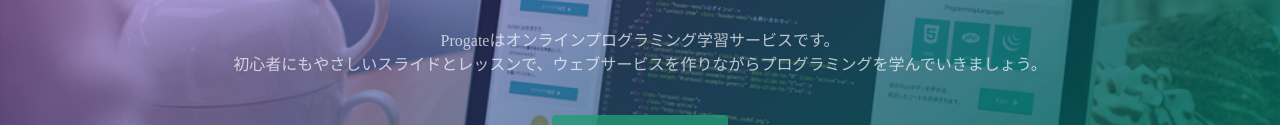
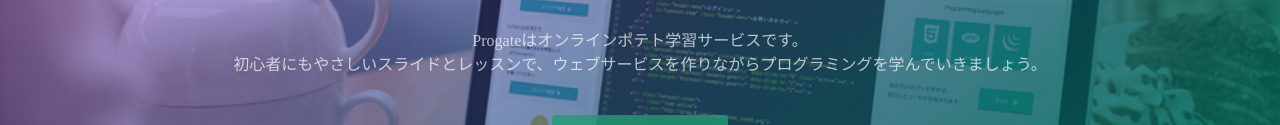
Before and after one commit to ShiMyu07/ShiMyu07, a plain HTML site: page index.html in a window 1280 px wide. Shown: the part 317-442 px from the top of the page. Drawn offline with Linux system fonts and the light colour scheme.

Commit message:
Update index.html

```diff
--- a/index.html
+++ b/index.html
@@ -24,7 +24,7 @@
   <div class="top-wrapper">
     <div class="container">
       <h1>LEARN TO CODE.<br>LEARN TO BE CREATIVE.</h1>
-      <p>Progateはオンラインプログラミング学習サービスです。<br>初心者にもやさしいスライドとレッスンで、ウェブサービスを作りながらプログラミングを学んでいきましょう。</p>
+      <p>Progateはオンラインポテト学習サービスです。<br>初心者にもやさしいスライドとレッスンで、ウェブサービスを作りながらプログラミングを学んでいきましょう。</p>
       <div class="btn-wrapper">
         <a href="#" class="btn signup">新規登録はこちら</a>
         <p>or</p>
```
